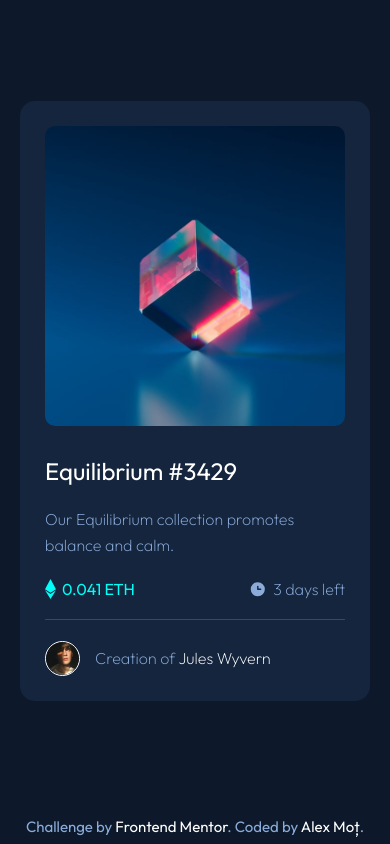
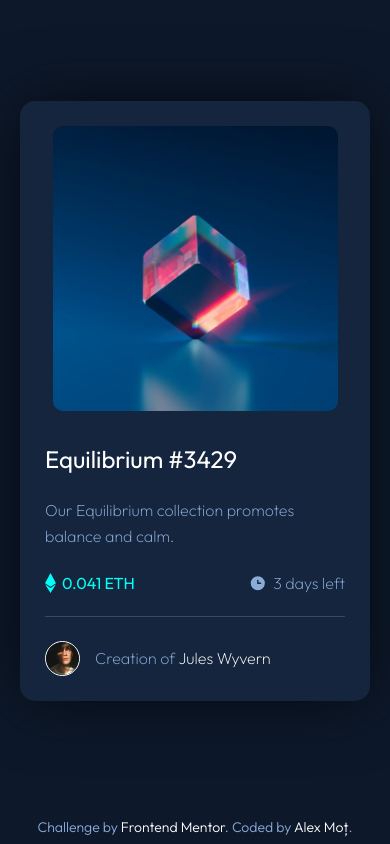
Before and after one commit to alexandrumot/frontend-mentor, a plain HTML site: page nft-preview-card-component/index.html in a window 390 px wide. Drawn offline with Linux system fonts and the light colour scheme.

Commit message:
Added media queries + animations

```diff
--- a/interactive-rating-component/styles/styles.scss
+++ b/interactive-rating-component/styles/styles.scss
@@ -206,6 +206,7 @@ footer {
 
 .attribution {
   font-family: $overpass;
+  font-weight: 200;
   color: white;
   position: fixed;
   bottom: 1%;
--- a/nft-preview-card-component/styles/styles.scss
+++ b/nft-preview-card-component/styles/styles.scss
@@ -41,6 +41,8 @@ main {
   display: flex;
   flex-direction: column;
   justify-content: space-between;
+  animation: fadein 2s;
+  filter: drop-shadow(0 0 2rem hsl(216, 50%, 4%));
 }
 
 .thumbnail {
@@ -52,8 +54,22 @@ main {
   cursor: pointer;
   .image {
     width: 300px;
-    height: 300px;
+    height: auto;
     border-radius: 10px;
+  }
+}
+
+@media only screen and (max-width: 400px) {
+  .attribution {
+    font-size: 14px !important;
+  }
+
+  .image {
+    max-width: 95%;
+  }
+  .thumbnail-color {
+    max-width: 95%;
+    max-height: 100%;
   }
 }
 
@@ -168,14 +184,32 @@ footer {
 }
 
 .attribution {
-  font-size: 15px;
+  font-size: 16px;
+  font-weight: 300;
   text-align: center;
   position: fixed;
   bottom: 1%;
   max-width: 95%;
   color: $primary-soft-blue;
+  animation: fadefrombottom 1s;
   a {
     color: white;
     text-decoration: none;
   }
 }
+
+@keyframes fadein {
+  from { opacity: 0; }
+  to   { opacity: 1; }
+}
+
+@keyframes fadefrombottom {
+  0% {
+    opacity: 0;
+    transform: translateY(150%);
+  }
+  40% {
+    opacity: 0.3;
+  }
+  100% { opacity: 1 }
+}
```
Also changed, not shown: interactive-rating-component/styles/styles.css, nft-preview-card-component/styles/styles.css, 2 other files.
